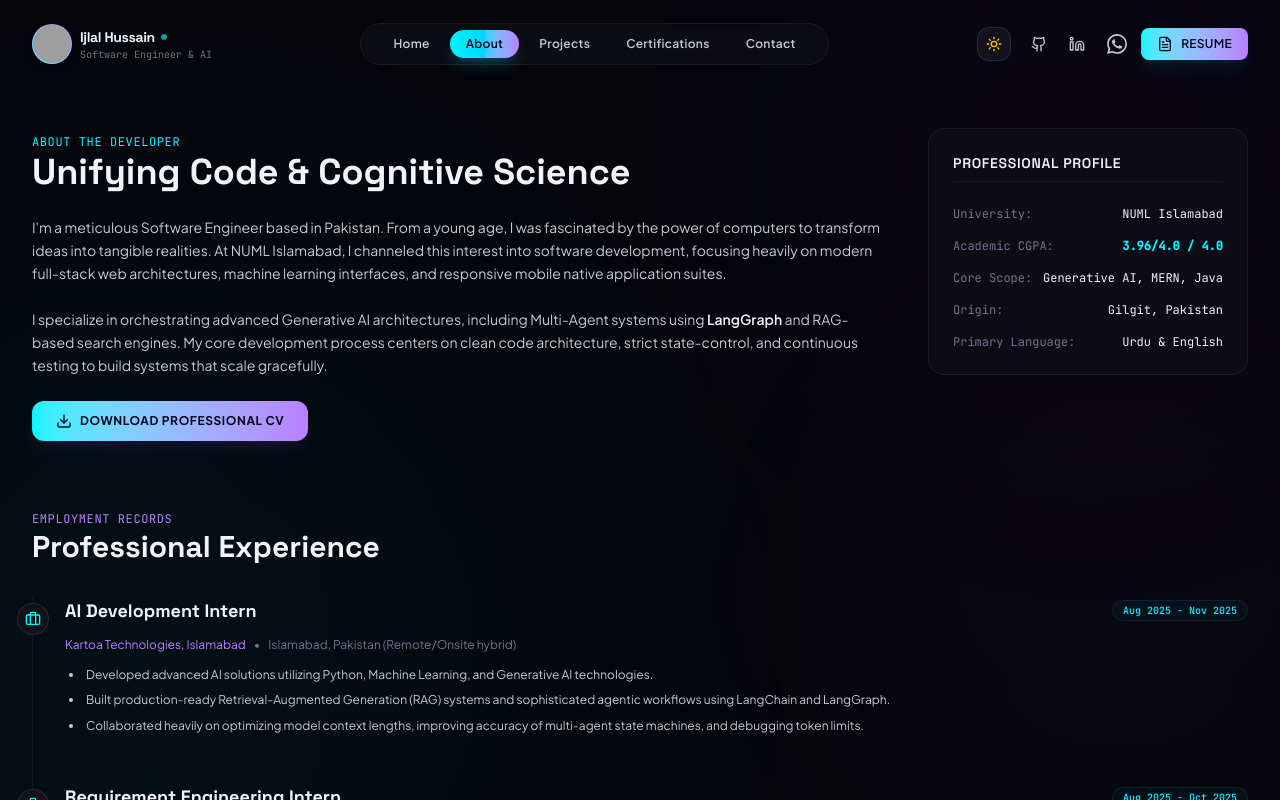
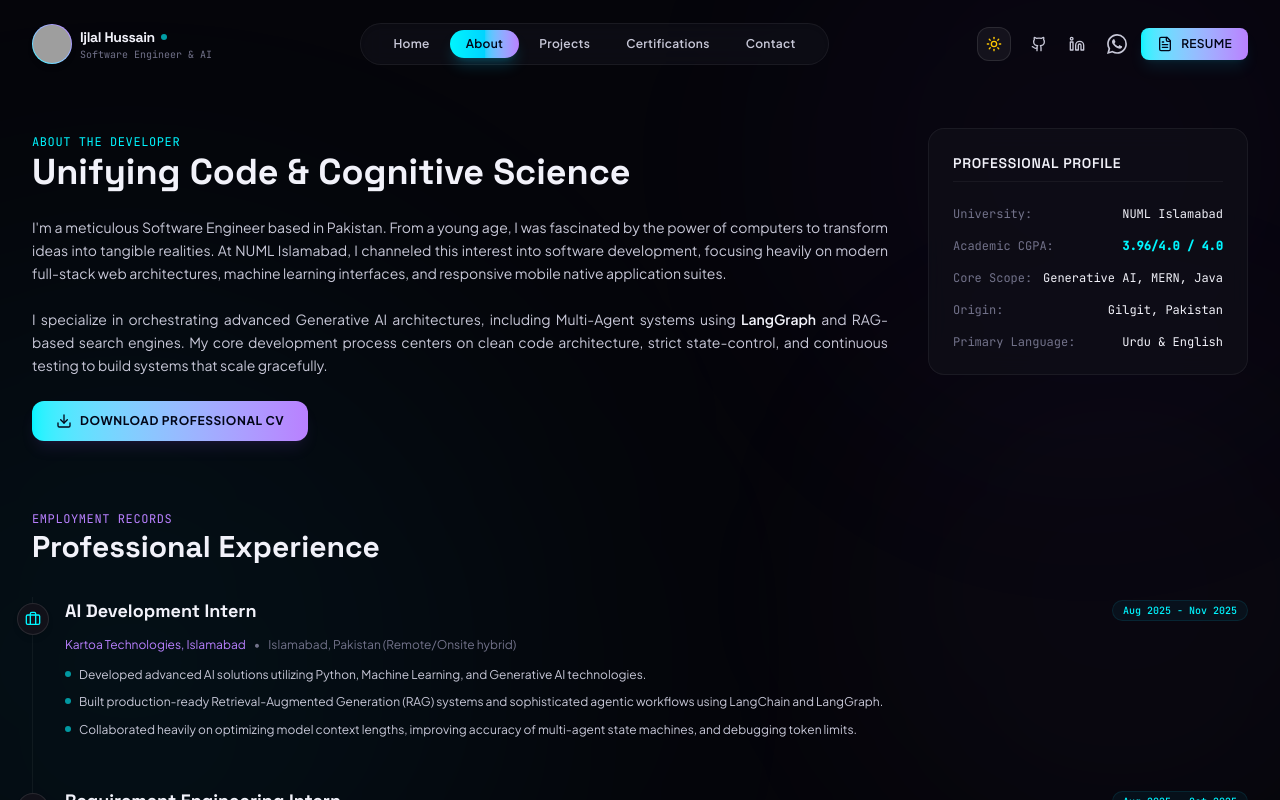
Before and after one commit to Ijlal-Hussaini/Ijlal-hussain-Portfolio, a React (Vite) app: page / in a window 1280 px wide. Both pictures are taken after a click on the button "About". Shown: the top 800 px of the page. Built offline with nearby package versions, Linux system fonts and the light colour scheme; grey boxes are pictures that could not be loaded.

Commit message:
style: implement elegant text justification and responsive typography across all views

```diff
--- a/src/components/AboutView.tsx
+++ b/src/components/AboutView.tsx
@@ -75,14 +75,14 @@ export default function AboutView() {
             </h1>
           </div>
 
-          <p className="font-sans text-sm text-text-sub leading-relaxed">
+          <p className="font-sans text-xs sm:text-sm text-text-sub leading-relaxed text-justify">
             I'm a meticulous Software Engineer based in Pakistan. From a young age, I was fascinated
             by the power of computers to transform ideas into tangible realities. At NUML Islamabad,
             I channeled this interest into software development, focusing heavily on modern full-stack web architectures,
             machine learning interfaces, and responsive mobile native application suites.
           </p>
 
-          <p className="font-sans text-sm text-text-sub leading-relaxed">
+          <p className="font-sans text-xs sm:text-sm text-text-sub leading-relaxed text-justify">
             I specialize in orchestrating advanced Generative AI architectures, including Multi-Agent systems
             using <strong className="text-text-main font-semibold">LangGraph</strong> and RAG-based search engines. My core development process centers on clean code architecture,
             strict state-control, and continuous testing to build systems that scale gracefully.
@@ -172,10 +172,11 @@ export default function AboutView() {
                   <span className="text-text-muted">{exp.location}</span>
                 </div>
 
-                <ul className="list-disc list-inside space-y-1.5 font-sans text-xs text-text-sub leading-relaxed max-w-4xl">
+                <ul className="space-y-2 font-sans text-xs text-text-sub leading-relaxed max-w-4xl">
                   {exp.highlights.map((h, i) => (
-                    <li key={i} className="pl-1">
-                      <span className="text-text-sub">{h}</span>
+                    <li key={i} className="flex items-start space-x-2 text-justify">
+                      <span className="w-1.5 h-1.5 rounded-full bg-cyan-bright/60 mt-1.5 shrink-0" />
+                      <span className="text-text-sub flex-1">{h}</span>
                     </li>
                   ))}
                 </ul>
--- a/src/components/Footer.tsx
+++ b/src/components/Footer.tsx
@@ -21,7 +21,7 @@ export default function Footer() {
               </span>
               <span className="w-1.5 h-1.5 rounded-full bg-cyan-bright animate-pulse-subtle" />
             </div>
-            <p className="font-sans text-xs text-text-muted leading-relaxed max-w-sm">
+            <p className="font-sans text-xs text-text-muted leading-relaxed max-w-sm text-justify">
               Software Engineering Graduate from NUML Islamabad specializing in Generative AI pipelines,
               custom agent workflows, high-performance web backends, and responsive Android applications.
             </p>
--- a/src/components/HomeView.tsx
+++ b/src/components/HomeView.tsx
@@ -175,7 +175,7 @@ export default function HomeView({ onNavigate }: HomeViewProps) {
             </motion.div>
           </div>
 
-          <motion.p variants={itemVariants} className="font-sans text-sm sm:text-base text-text-sub leading-relaxed max-w-xl">
+          <motion.p variants={itemVariants} className="font-sans text-xs sm:text-sm text-text-sub leading-relaxed max-w-xl text-justify">
             {personalInfo.bio}
           </motion.p>
 
@@ -368,7 +368,7 @@ export default function HomeView({ onNavigate }: HomeViewProps) {
             <h3 className="font-display font-semibold text-base text-text-main">
               Generative AI & Agentic Systems
             </h3>
-            <p className="font-sans text-xs text-text-sub leading-relaxed">
+            <p className="font-sans text-xs text-text-sub leading-relaxed text-justify">
               Constructing autonomous AI workflows using <strong className="text-text-main font-semibold">LangChain</strong> and <strong className="text-text-main font-semibold">LangGraph</strong>, designing RAG pipelines, LLM fine-tuning schemas, and prompt orchestration templates.
             </p>
           </div>
@@ -380,7 +380,7 @@ export default function HomeView({ onNavigate }: HomeViewProps) {
             <h3 className="font-display font-semibold text-base text-text-main">
               MERN Stack Architectures
             </h3>
-            <p className="font-sans text-xs text-text-sub leading-relaxed">
+            <p className="font-sans text-xs text-text-sub leading-relaxed text-justify">
               Writing scalable web backends with <strong className="text-text-main font-semibold">Node.js</strong> and <strong className="text-text-main font-semibold">Express.js</strong>, modeling flexible unstructured schemas in <strong className="text-text-main font-semibold">MongoDB</strong>, and developing smooth responsive React UI interfaces.
             </p>
           </div>
@@ -392,7 +392,7 @@ export default function HomeView({ onNavigate }: HomeViewProps) {
             <h3 className="font-display font-semibold text-base text-text-main">
               Native Android Development
             </h3>
-            <p className="font-sans text-xs text-text-sub leading-relaxed">
+            <p className="font-sans text-xs text-text-sub leading-relaxed text-justify">
               Developing highly integrated Android client apps in <strong className="text-text-main font-semibold">Java</strong> and <strong className="text-text-main font-semibold">Flutter</strong> utilizing modern UI principles, background service tracking, and offline persistence.
             </p>
           </div>
--- a/src/components/ProjectsView.tsx
+++ b/src/components/ProjectsView.tsx
@@ -238,7 +238,7 @@ export default function ProjectsView() {
                       </a>
                     </div>
 
-                    <p className="font-sans text-xs text-text-muted leading-relaxed line-clamp-3">
+                    <p className="font-sans text-xs text-text-muted leading-relaxed line-clamp-3 text-justify">
                       {project.description}
                     </p>
                   </div>
@@ -308,7 +308,7 @@ export default function ProjectsView() {
                   <h2 className="font-display font-bold text-2xl sm:text-3xl text-text-main">
                     {selectedProject.title}
                   </h2>
-                  <p className="font-sans text-xs sm:text-sm text-text-sub leading-relaxed border-l-2 border-cyan-bright pl-4 py-1 bg-white/[0.02]">
+                  <p className="font-sans text-xs sm:text-sm text-text-sub leading-relaxed border-l-2 border-cyan-bright pl-4 py-1 bg-white/[0.02] text-justify">
                     {selectedProject.description}
                   </p>
                 </div>
--- a/src/index.css
+++ b/src/index.css
@@ -60,6 +60,15 @@ body {
   overflow-x: hidden;
   margin: 0;
   padding: 0;
+}
+
+/* Enhanced typography justification */
+.text-justify {
+  text-align: justify !important;
+  text-justify: inter-word;
+  hyphens: auto;
+  -webkit-hyphens: auto;
+  word-break: break-word;
 }
 
 /* Custom scrollbar */
```
